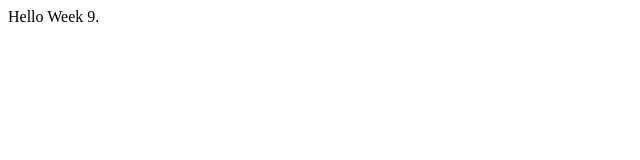
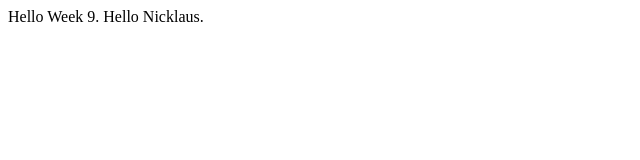
Before and after one commit to nicklausong/week9, a website: page index.html in a window 1280 px wide. Shown: the whole page, without its empty margins (0-640 px from the left). Drawn offline with Linux system fonts and the light colour scheme.

Commit message:
Update index

```diff
--- a/index.html
+++ b/index.html
@@ -1,7 +1,7 @@
 <html>
   <body>
     <div id="app">
-      Hello Week 9.
+      Hello Week 9. Hello Nicklaus.
     </div>
   </body>
 </html>
```
